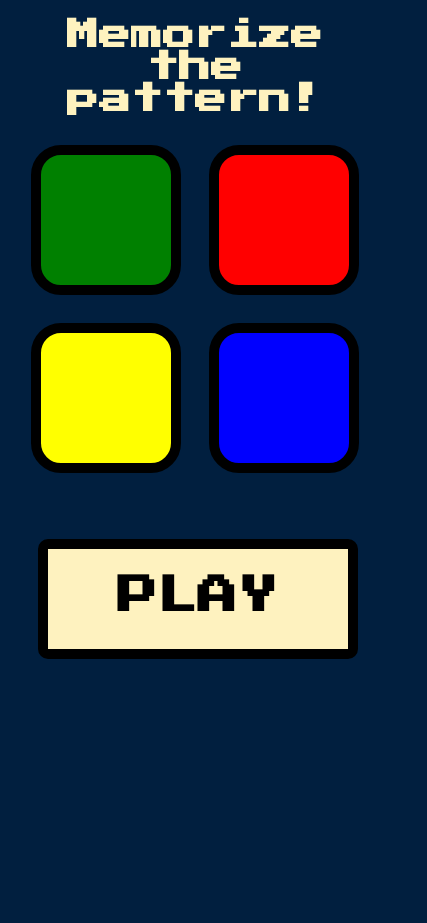
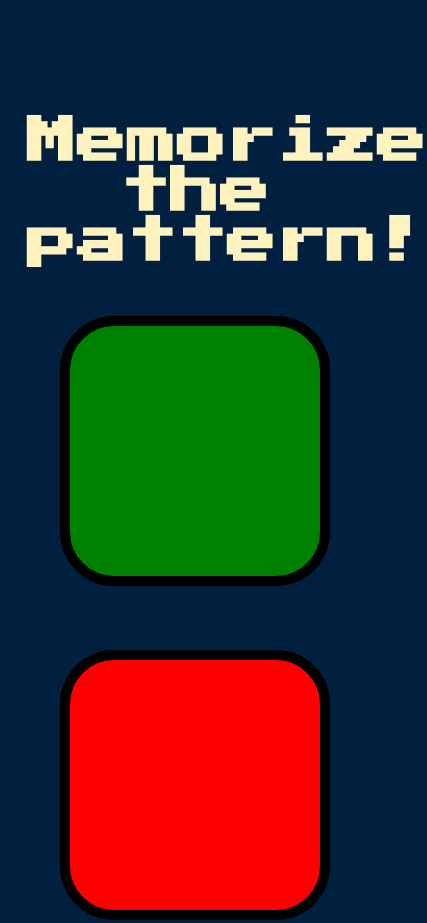
Before and after one commit to Puds01/Simon-Game, a plain HTML site: page index.html in a window 390 px wide. Shown: the top 923 px of the page, 427 px wide, since content can reach past the window. Before the commit the page ends 844 px from the top, so only its background shows below. Drawn offline with nearby package versions, Linux system fonts and the light colour scheme.

Commit message:
btn size for mobile again

```diff
--- a/styles.css
+++ b/styles.css
@@ -70,13 +70,12 @@ h1 {
 }
 
 @media (max-width: 1200px){
-  h1 {
-    font-family: 'Press Start 2P', cursive;
-    font-size: 30px;
+  body {
+    margin-top: 30%;
   }
   #level-title {
     font-family: 'Press Start 2P', cursive;
-    font-size: 2rem;
+    font-size: 50px;
     margin:  5%;
     color: #FEF2BF;
   }
@@ -86,16 +85,16 @@ h1 {
     margin: auto;
   }
   .btn {
-    margin: 12px;
-    height: 130px;
-    width: 130px;
+    margin: 30px;
+    height: 250px;
+    width: 250px;
   }
   .play {
-    height: 100px;
-    width: 300px;
+    height: 150px;
+    width: 350px;
     margin-right: 20px;
   }
   .h1 {
-    font-size: 40px;
+    font-size: 65px;
   }
 }
```
Also changed, not shown: index.html (line endings or trailing spaces).
